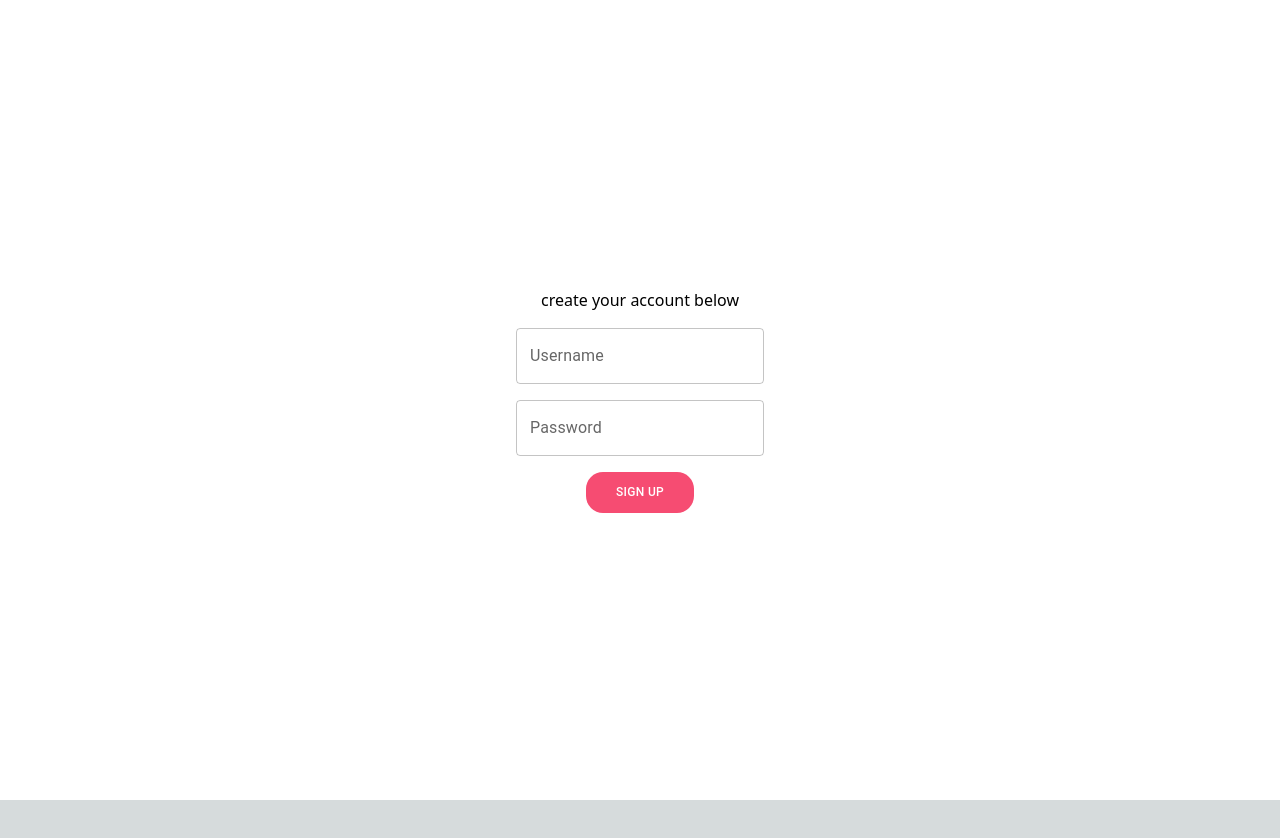
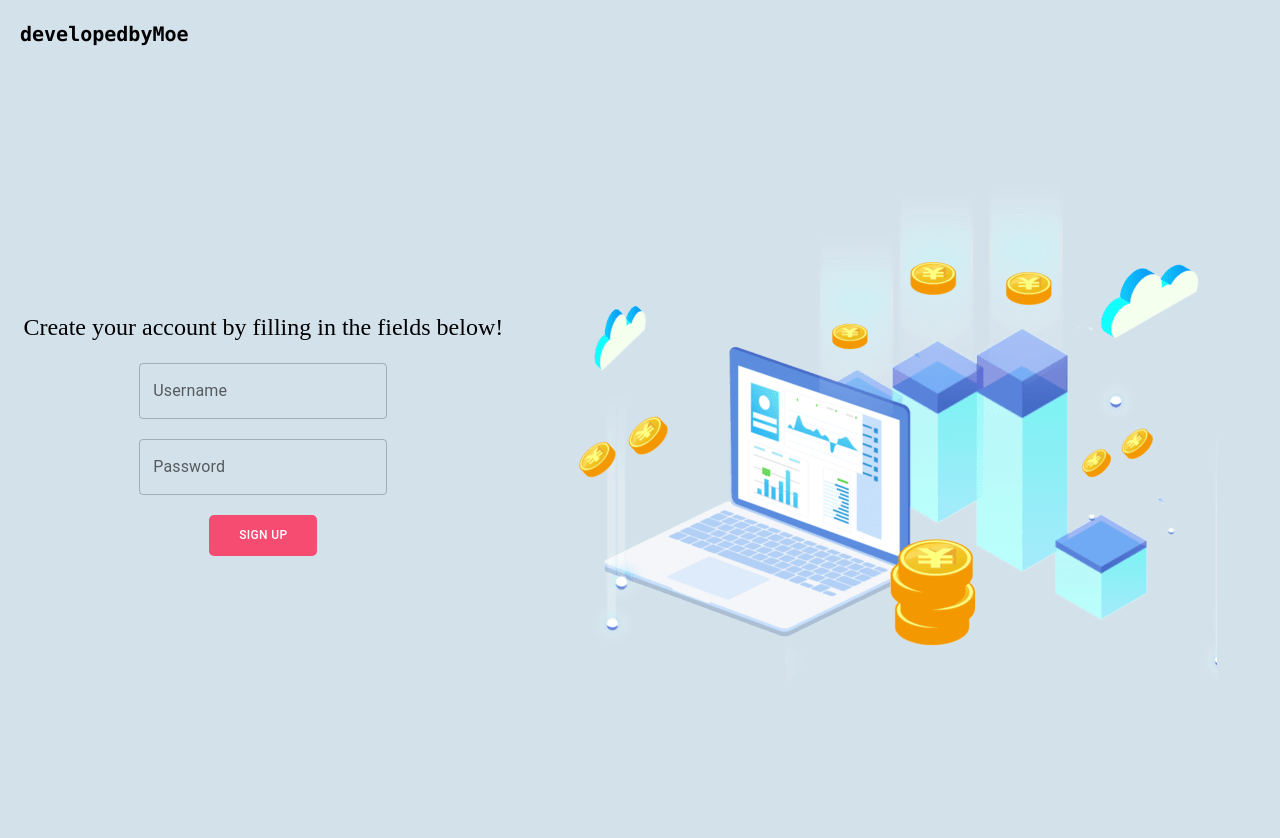
Before and after one commit to mohammadm10/finance-tracker, a Next.js app in the folder frontend/: page /signUp in a window 1280 px wide. Shown: the top 838 px of the page. Before the commit the page ends 800 px from the top, so only its background shows below. Built offline with nearby package versions, Linux system fonts and the light colour scheme.

Commit message:
signup ui

```diff
--- a/frontend/src/pages/HomePage.js
+++ b/frontend/src/pages/HomePage.js
@@ -143,11 +143,11 @@ export default function HomePage() {
                             Enter
                         </Button>
                     </div>
-                    <div className='w-[50%] shadow-2xl bg-slate-400'>
+                    <div className='w-[50%] shadow-2xl bg-grey'>
                         {data.data ? (
                             <>
                                 <TableContainer component={Paper}>
-                                    <Table className='bg-slate-400'>
+                                    <Table className='bg-grey'>
                                         <TableHead>
                                             <TableRow>
                                                 <TableCell>Item</TableCell>
--- a/frontend/src/pages/signUp.js
+++ b/frontend/src/pages/signUp.js
@@ -27,7 +27,7 @@ export default function signUp() {
                 });
             }
         } catch (error) {
-            if(error['response']['status'] === 500){
+            if (error['response']['status'] === 500) {
                 Swal.fire({
                     icon: 'error',
                     title: 'Error',
@@ -42,19 +42,28 @@ export default function signUp() {
             <Head>
                 <title>Finanace Tracker</title>
             </Head>
-            <main id='loggedIn' className='bg-white overflow-hidden'>
-                <section className='min-h-screen flex justify-center items-center flex-col space-y-4' >
-                    <p>create your account below</p>
-                    <div className=''>
+            <main id='signUp' className=' bg-blue overflow-hidden font-burtons'>
+                <h1 className=' lg:text-xl sm:text-md font-mono font-bold relative p-5'>
+                    <a href='https://mohammadm-portfolio.vercel.app/' target='_blank' rel='noopener noreferrer'>
+                        developedbyMoe
+                    </a>
+                </h1>
+                <section className='min-h-screen'>
+                    <div className=' flex justify-evenly text-center'>
+                        <div className=' flex justify-center flex-col'>
+                            <div className=' text-2xl py-2.5'>
+                                <h1>Create your account by filling in the fields below!</h1>
+                            </div>
+                            <div className=' py-2.5'>
                                 <TextField id="username" label="Username" variant="outlined" onChange={(e) => setUserName(e.target.value)} />
                             </div>
-                    <div className=''>
-                        <TextField id="password" label="Password" variant="outlined" onChange={(e) => setPassword(e.target.value)} />
+                            <div className=' py-2.5'>
+                                <TextField id="password" label="Password" variant="outlined" type="password" onChange={(e) => setPassword(e.target.value)} />
                             </div>
-                    <div className=''>
+                            <div className=' py-2.5'>
                                 <Button onClick={signUp}
                                     style={{
-                                borderRadius: 17,
+                                        borderRadius: 5,
                                         padding: "10px 30px",
                                         fontSize: "12px",
                                         backgroundColor: "#F64C72",
@@ -64,6 +73,11 @@ export default function signUp() {
                                     sign up
                                 </Button>
                             </div>
+                        </div>
+                        <div className=' p-10'>
+                            <img src="/finance_image.png" />
+                        </div>
+                    </div>
                 </section>
             </main>
         </>
--- a/frontend/tailwind.config.js
+++ b/frontend/tailwind.config.js
@@ -17,12 +17,13 @@ module.exports = {
         palatino: "palatino",
         arvo: "arvo"
       },
+      colors: {
+        'orange': "#F64C72",
+        'black': "#010101",
+        'blue': "#d3e1eb",
+        'grey': "#d6d6d6"
+      },
     },
-  },
-  colors: {
-    'orange': "#F64C72",
-    'black': "#010101",
-    'blue': "#d1f4ff",
   },
   plugins: [],
 }
```
Lines whose indentation alone changed are shown as unchanged.
